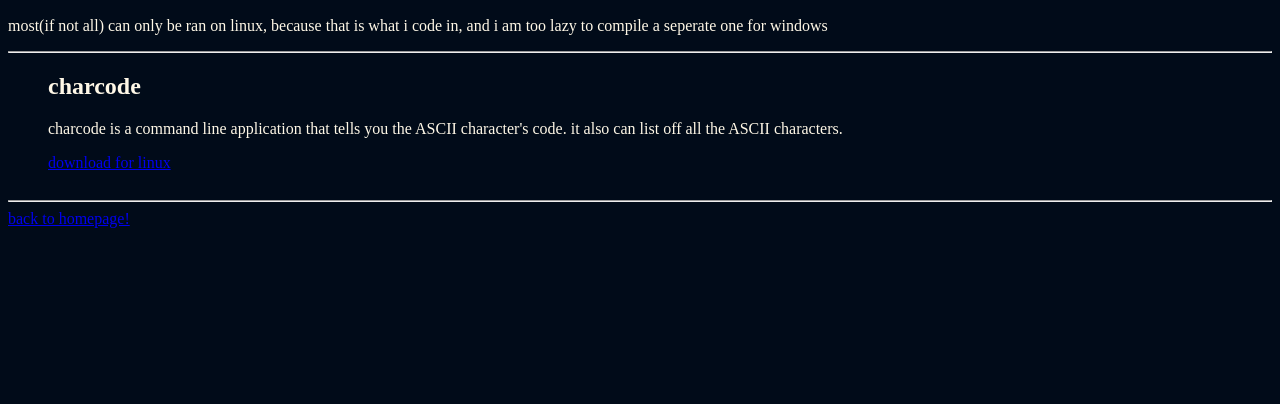
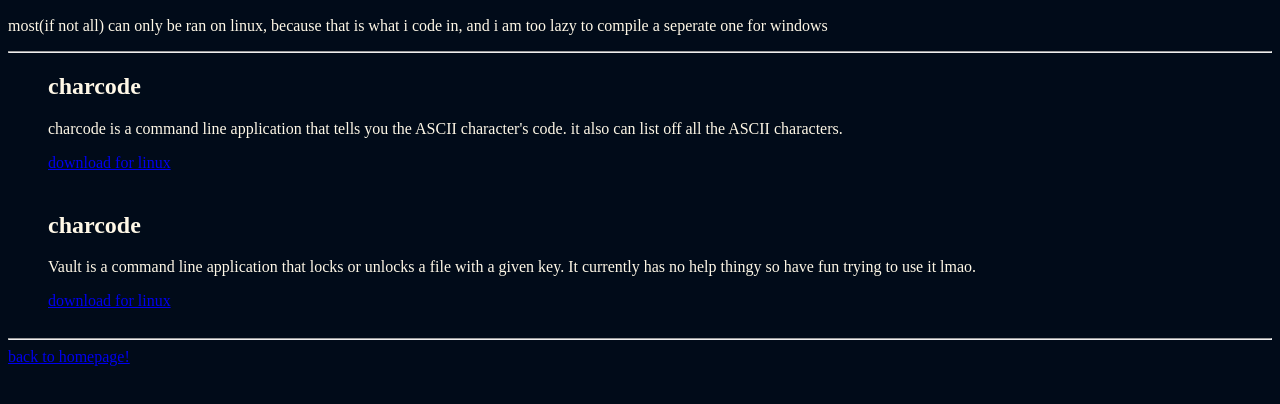
Before and after one commit to olivmad/home, a plain HTML site: page projects.html in a window 1280 px wide. Shown: the part 110-514 px from the top of the page. Drawn offline with Linux system fonts and the light colour scheme.

Commit message:
added vault to projects.html

```diff
--- a/projects.html
+++ b/projects.html
@@ -20,6 +20,13 @@
       </p>
       <a href="applications/charcode">download for linux</a>
     </div>
+    <div style="margin-left: 40px; padding-bottom: 20px;">
+      <h2>charcode</h3>
+      <p>
+        Vault is a command line application that locks or unlocks a file with a given key. It currently has no help thingy so have fun trying to use it lmao.
+      </p>
+      <a href="applications/vault">download for linux</a>
+    </div>
     <hr>
     <a href="index.html">back to homepage!</a>
   </body>
```
